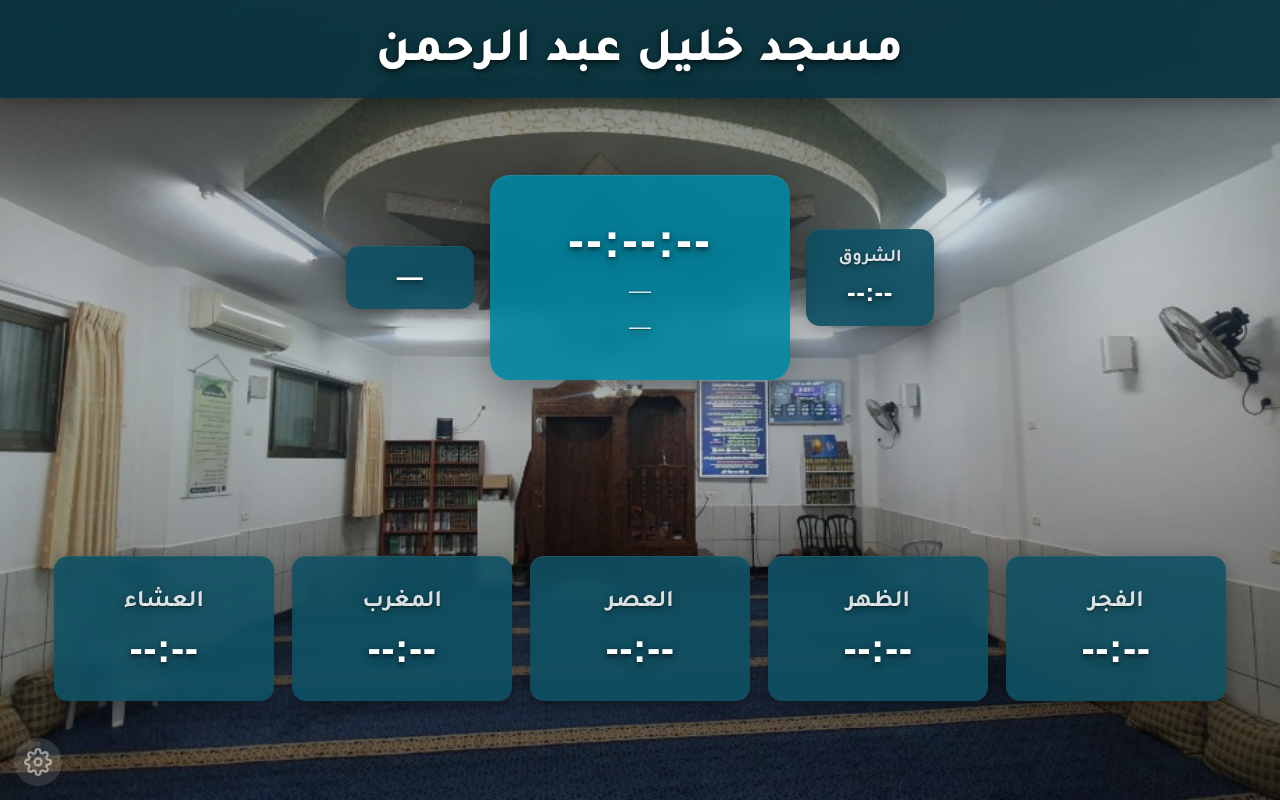
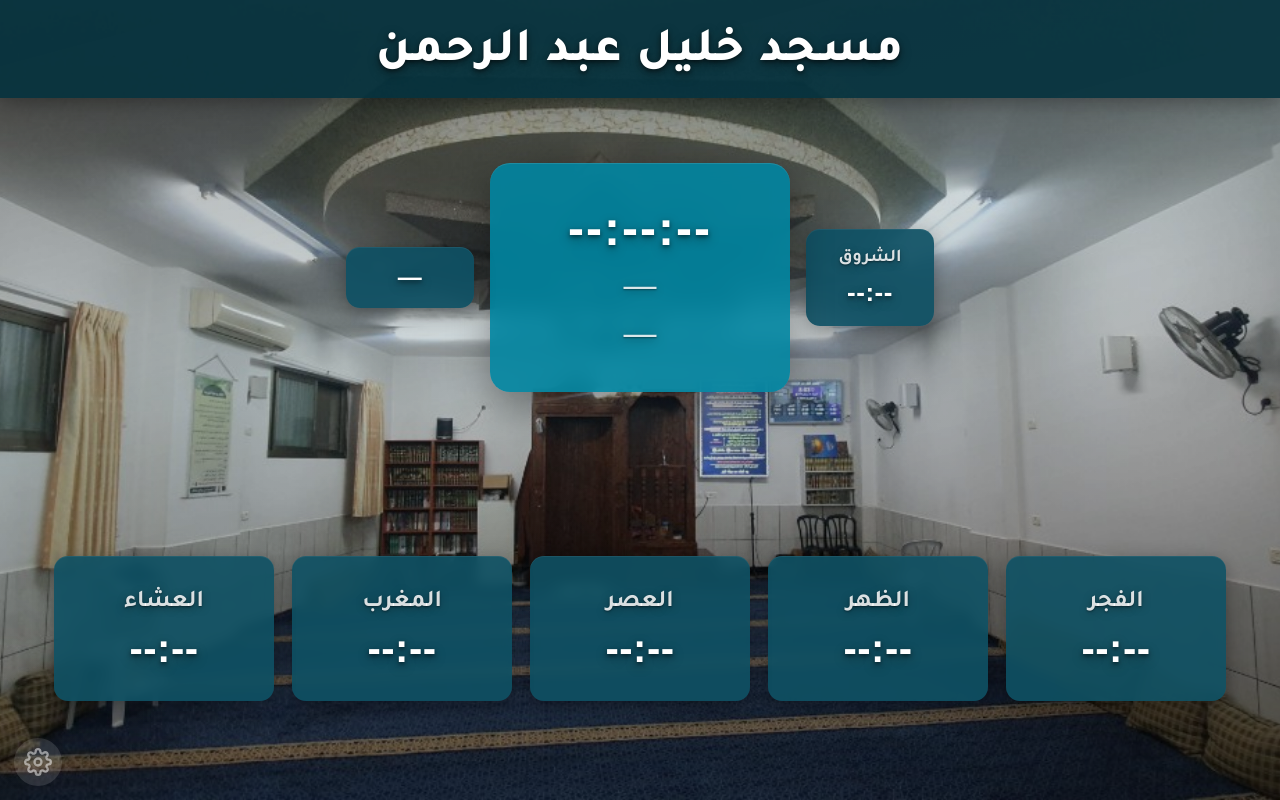
Before and after one commit to MohammadSites/masjid, a website: page MASJID_TV/index.html in a window 1280 px wide. Drawn offline with Linux system fonts and the light colour scheme.

Commit message:
Style: hijri-card time 24px !important, hero-date/hero-next 33px white 0.85
Made-with: Cursor

```diff
--- a/MASJID_TV/index.html
+++ b/MASJID_TV/index.html
@@ -21,7 +21,7 @@
     .hero { display: flex; align-items: center; justify-content: center; flex: 1; padding: 24px; }
     .hero-box { background: rgba(0, 133, 161, 0.9); padding: 40px; border-radius: 20px; text-align: center; }
     .hero-time { color: #fff !important; font-size: 48px; font-weight: 900; }
-    .hero-date, .hero-next { color: rgba(255,255,255,0.85) !important; font-size: 22px; margin-top: 10px; }
+    .hero-date, .hero-next { color: rgba(255, 255, 255, 0.85) !important; font-size: 33px; margin-top: 10px; }
     .prayer-cards { display: flex; justify-content: center; gap: 18px; padding: 16px; flex-wrap: nowrap; }
     .prayer-card { background: rgba(15, 81, 100, 0.9); padding: 28px 38px; border-radius: 14px; text-align: center; min-width: 220px; }
     .prayer-card .name { color: rgba(255,255,255,0.85) !important; font-size: 24px; margin-bottom: 8px; }
--- a/MASJID_TV/styles.css
+++ b/MASJID_TV/styles.css
@@ -122,16 +122,15 @@ body::before {
   color: var(--text);
   text-shadow: var(--text-shadow-strong);
 }
+.hero-date, .hero-next {
+  color: rgba(255, 255, 255, 0.85) !important;
+  font-size: 33px;
+  margin-top: 10px;
+}
 .hero-date {
-  font-size: 34px;
-  color: var(--muted);
-  margin-top: 12px;
   text-shadow: var(--text-shadow);
 }
 .hero-next {
-  font-size: 34px;
-  color: var(--muted);
-  margin-top: 14px;
   text-shadow: var(--text-shadow);
 }
 /* Iqamah countdown: same visibility as cards */
@@ -188,7 +187,7 @@ body::before {
   margin-bottom: clamp(2px, 0.5vw, 6px);
 }
 .hijri-card .time {
-  font-size: 24px;
+  font-size: 24px !important;
   font-weight: 800;
   word-break: break-word;
   line-height: 1.2;
--- a/USB_PACKAGE/styles.css
+++ b/USB_PACKAGE/styles.css
@@ -122,16 +122,15 @@ body::before {
   color: var(--text);
   text-shadow: var(--text-shadow-strong);
 }
+.hero-date, .hero-next {
+  color: rgba(255, 255, 255, 0.85) !important;
+  font-size: 33px;
+  margin-top: 10px;
+}
 .hero-date {
-  font-size: 34px;
-  color: var(--muted);
-  margin-top: 12px;
   text-shadow: var(--text-shadow);
 }
 .hero-next {
-  font-size: 34px;
-  color: var(--muted);
-  margin-top: 14px;
   text-shadow: var(--text-shadow);
 }
 /* Iqamah countdown: same visibility as cards */
@@ -188,7 +187,7 @@ body::before {
   margin-bottom: clamp(2px, 0.5vw, 6px);
 }
 .hijri-card .time {
-  font-size: 24px;
+  font-size: 24px !important;
   font-weight: 800;
   word-break: break-word;
   line-height: 1.2;
--- a/styles.css
+++ b/styles.css
@@ -122,16 +122,15 @@ body::before {
   color: var(--text);
   text-shadow: var(--text-shadow-strong);
 }
+.hero-date, .hero-next {
+  color: rgba(255, 255, 255, 0.85) !important;
+  font-size: 33px;
+  margin-top: 10px;
+}
 .hero-date {
-  font-size: 34px;
-  color: var(--muted);
-  margin-top: 12px;
   text-shadow: var(--text-shadow);
 }
 .hero-next {
-  font-size: 34px;
-  color: var(--muted);
-  margin-top: 14px;
   text-shadow: var(--text-shadow);
 }
 /* Iqamah countdown: same visibility as cards */
@@ -188,7 +187,7 @@ body::before {
   margin-bottom: clamp(2px, 0.5vw, 6px);
 }
 .hijri-card .time {
-  font-size: 24px;
+  font-size: 24px !important;
   font-weight: 800;
   word-break: break-word;
   line-height: 1.2;
```
Also changed, not shown: USB_PACKAGE/index.html (+1 -1 lines), index.html (+1 -1 lines).
